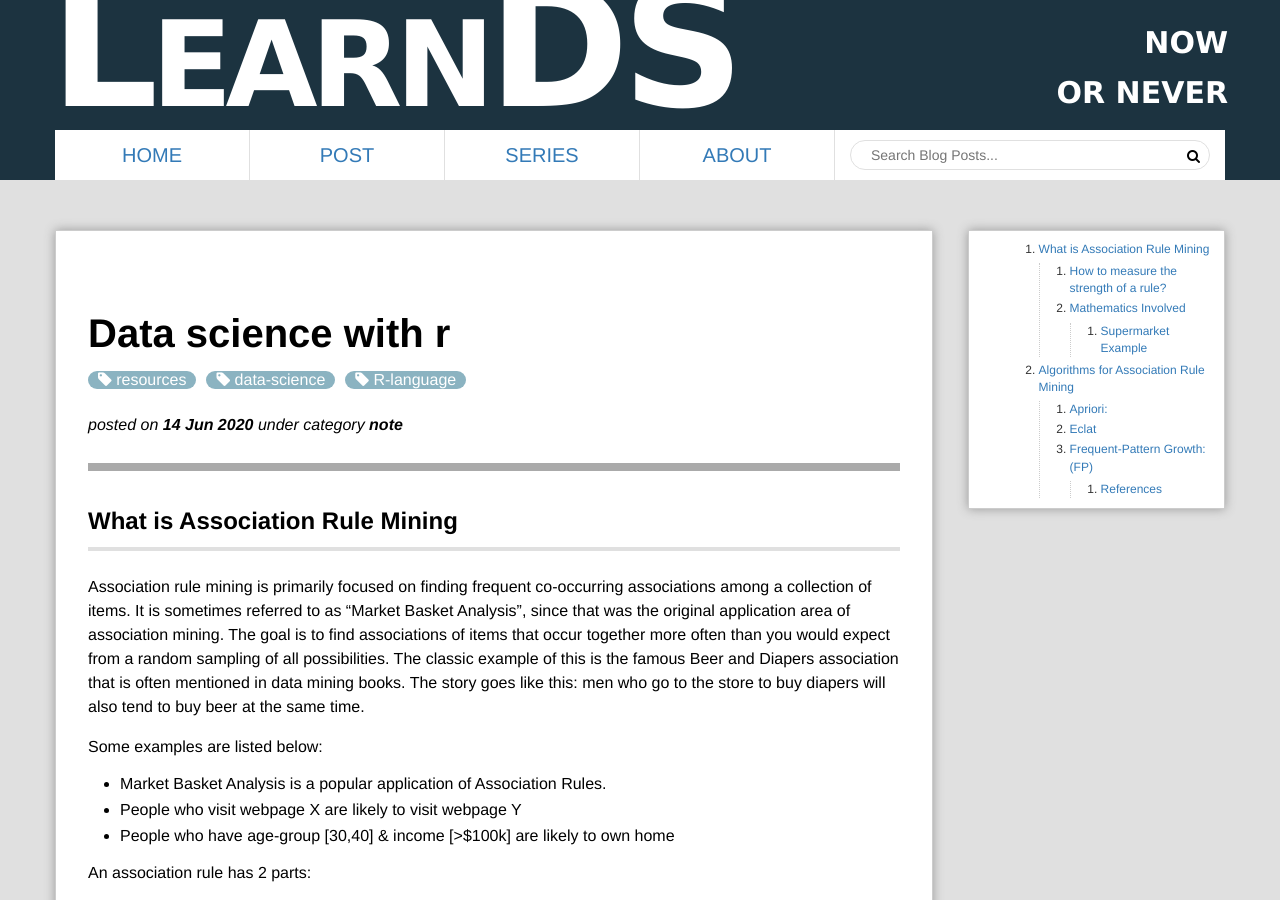
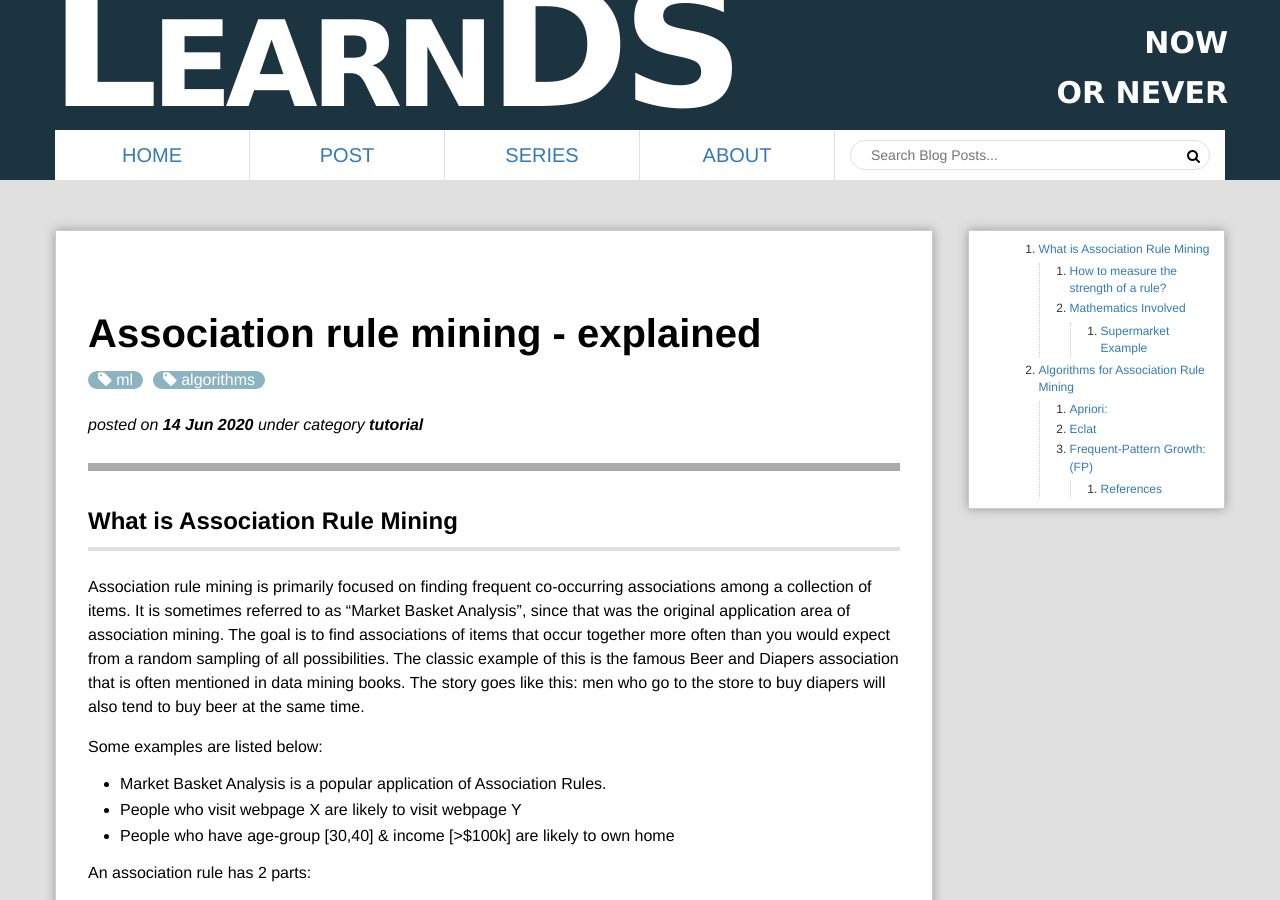
Before and after one commit to LearnDSML/blog, a Jekyll site: the page built from _posts/2020-06-14-Association-Mining-Explained.md, in a window 1280 px wide and 900 px high. Built offline with Jekyll 4.4.1, drawn with Linux system fonts in a browser that asks for light colours; comment, search, counter and statistics services are not loaded.

Commit message:
Update 2020-06-14-Association-Mining-Explained.md

```diff
--- a/_posts/2020-06-14-Association-Mining-Explained.md
+++ b/_posts/2020-06-14-Association-Mining-Explained.md
@@ -1,9 +1,9 @@
 ---
-title: "Data Science with R"
+title: "Association Rule Mining - Explained"
 layout: post
-category: note
-tags: [resources,data-science,R-language]
-excerpt: "Curated List of Resources for Data Science with R"
+category: tutorial
+tags: [ml,algorithms]
+excerpt: "Association Rule Mining - Explained"
 ---
 
 
```
